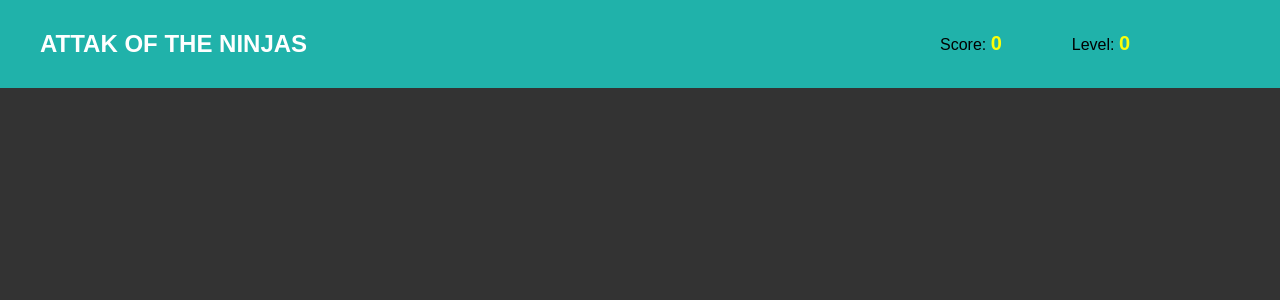
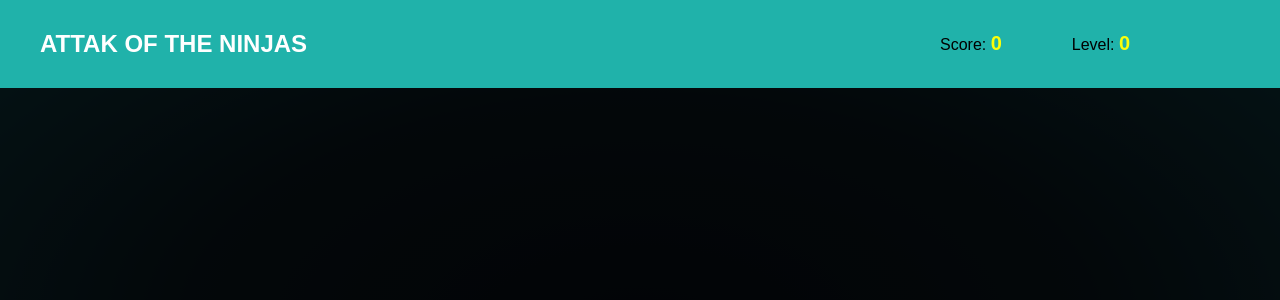
Before and after one commit to meriterenti/Attack-of-The-Ninjas, a plain HTML site: page index.html in a window 1280 px wide. Shown: the top 300 px of the page. Drawn offline with Linux system fonts and the light colour scheme.

Commit message:
Update style.css

```diff
--- a/style.css
+++ b/style.css
@@ -2,6 +2,8 @@ body{
 	font-family: sans-serif;
 	padding: 0;
 	margin: 0;
+	background: #07040d;
+	background-image: radial-gradient(#0b141f, #0e2430, #186570);
 }
 
 h1, h2{
```
